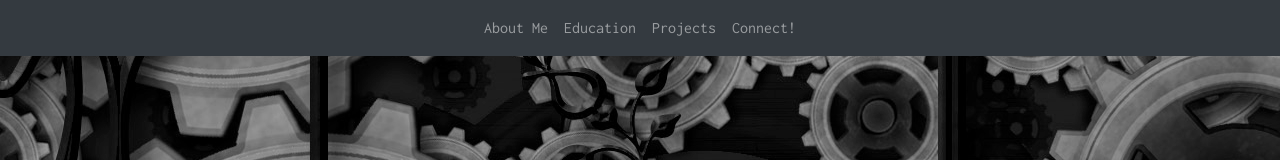
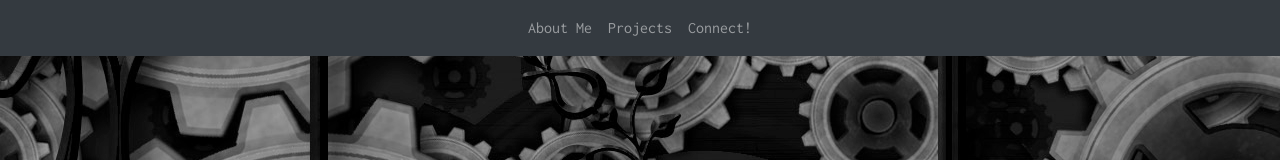
Before and after one commit to hdezbriant/My-React-Porfolio, a React (Create React App) app: page / in a window 1280 px wide. Shown: the top 160 px of the page. Built offline with nearby package versions, Linux system fonts and the light colour scheme.

Commit message:
commented education nav item until ready

```diff
--- a/src/components/nav/nav.js
+++ b/src/components/nav/nav.js
@@ -7,7 +7,7 @@ function NavBar() {
       <Navbar.Collapse id="responsive-navbar-nav">
         <Nav className="mx-auto">
           <Nav.Link href="#aboutme">About Me</Nav.Link>
-          <Nav.Link href="#education">Education</Nav.Link>
+          {/* <Nav.Link href="#education">Education</Nav.Link> */}
           <Nav.Link href="#projects">Projects</Nav.Link>
           <Nav.Link href="#connect">Connect!</Nav.Link>
         </Nav>
```
